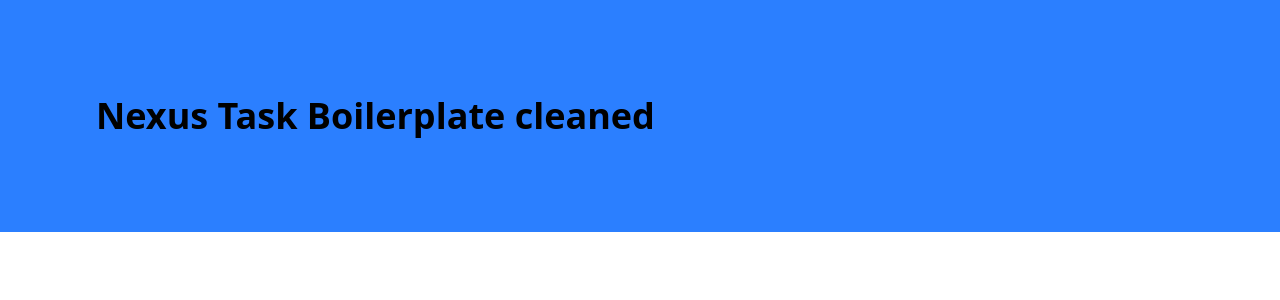
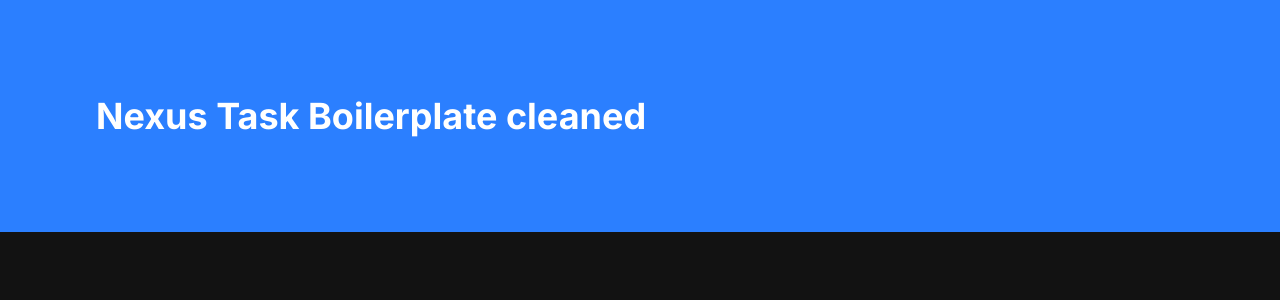
Before and after one commit to zoraizbinzahid/nexus-task-saas, a Next.js app in the folder frontend/: page / in a window 1280 px wide. Shown: the top 300 px of the page. Built offline with nearby package versions, Linux system fonts and the light colour scheme.

Commit message:
fix: resolve next-themes type error and wrap layout in provider

```diff
--- a/frontend/src/app/layout.tsx
+++ b/frontend/src/app/layout.tsx
@@ -1,33 +1,32 @@
 import type { Metadata } from "next";
-import { Geist, Geist_Mono } from "next/font/google";
+import { Inter } from "next/font/google";
 import "./globals.css";
+import { ThemeProvider } from "@/components/theme-provider";
 
-const geistSans = Geist({
-  variable: "--font-geist-sans",
-  subsets: ["latin"],
-});
-
-const geistMono = Geist_Mono({
-  variable: "--font-geist-mono",
-  subsets: ["latin"],
-});
+const inter = Inter({ subsets: ["latin"] });
 
 export const metadata: Metadata = {
-  title: "Create Next App",
-  description: "Generated by create next app",
+  title: "Nexus Task | SaaS Project Management",
+  description: "Manage your workspaces, projects, and tasks with ease.",
 };
 
 export default function RootLayout({
   children,
-}: Readonly<{
+}: {
   children: React.ReactNode;
-}>) {
+}) {
   return (
-    <html
-      lang="en"
-      className={`${geistSans.variable} ${geistMono.variable} h-full antialiased`}
-    >
-      <body className="min-h-full flex flex-col">{children}</body>
+    <html lang="en" suppressHydrationWarning>
+      <body className={inter.className}>
+        <ThemeProvider
+          attribute="class"
+          defaultTheme="dark"
+          enableSystem
+          disableTransitionOnChange
+        >
+          {children}
+        </ThemeProvider>
+      </body>
     </html>
   );
 }
--- a/frontend/src/components/theme-provider.tsx
+++ b/frontend/src/components/theme-provider.tsx
@@ -1,8 +1,7 @@
 "use client"
 
 import * as React from "react"
-import { ThemeProvider as NextThemesProvider } from "next-themes"
-import { type ThemeProviderProps } from "next-themes/dist/types"
+import { ThemeProvider as NextThemesProvider, type ThemeProviderProps } from "next-themes"
 
 export function ThemeProvider({ children, ...props }: ThemeProviderProps) {
     return <NextThemesProvider {...props}>
```
